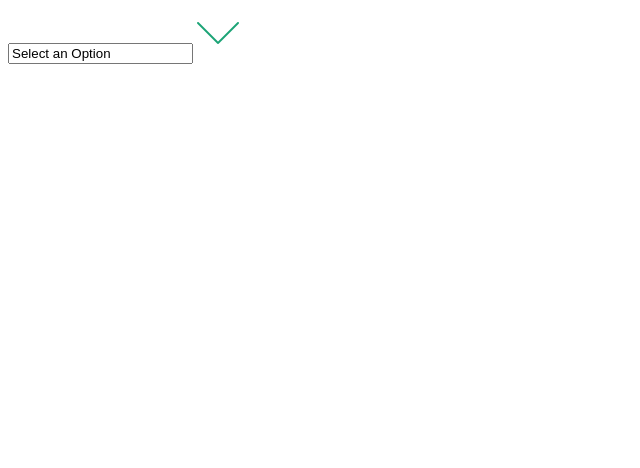
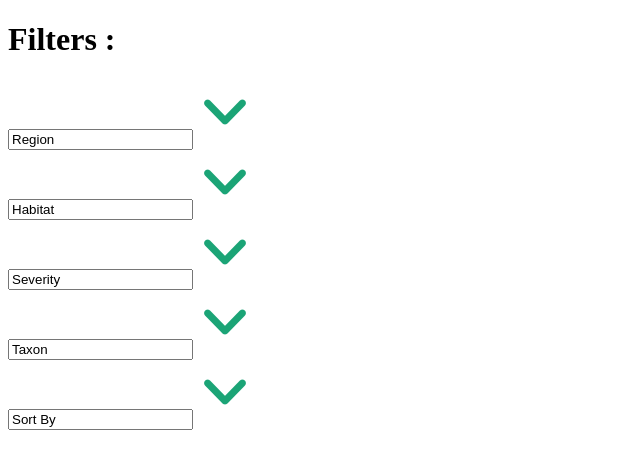
Before and after one commit to mateen470/-Biodiversity-Explorer, a React app in the folder biodiversity-explorer/: page / in a window 1280 px wide. Shown: the top 468 px of the page, without its empty margins (0-640 px from the left). Built offline with nearby package versions, Linux system fonts and the light colour scheme; the HTML template or start-up script is replaced by a standard one.

Commit message:
add/searchbar

```diff
--- a/biodiversity-explorer/src/App.tsx
+++ b/biodiversity-explorer/src/App.tsx
@@ -1,22 +1,38 @@
 import { useState } from 'react'
-import DropDown from './components/dropdown/Dropdown'
-
-const DUMMY_OPTIONS = [
-  { name: 'Option One', value: 'one' },
-  { name: 'Option Two', value: 'two' },
-  { name: 'Option Three', value: 'three' },
-]
+import Filters, { Filters as FiltersType } from './components/filter/Filters'
+import Sort, { SortKey } from './components/sort/Sort'
 
 function App() {
-  const [selectedValue, setSelectedValue] = useState<string>('')
+  const [filters, setFilters] = useState<FiltersType>({
+    region: '',
+    habitat: '',
+    threatLevel: '',
+    taxonomicGroup: '',
+  })
+
+  const handleFilterChange = (key: keyof FiltersType, value: string) => {
+    setFilters(prev => ({
+      ...prev,
+      [key]: value,
+    }))
+  }
+
+  const [sortKey, setSortKey] = useState<SortKey | null>(null)
+
+  const handleSortChange = (key: SortKey) => {
+    setSortKey(key)
+  }
 
   return (
-    <div className="min-h-screen flex items-center justify-center bg-[var(--color-black)]">
-      <DropDown
-        name="Select an Option"
-        options={DUMMY_OPTIONS}
-        selected={selectedValue}
-        onChange={(value) => setSelectedValue(value)}
+    <div className="max-w-[1280px] bg-[var(--color-black)] mx-auto p-8 space-y-6">
+      <Filters
+        filters={filters}
+        onFilterChange={handleFilterChange}
+      />
+
+      <Sort
+        sortKey={sortKey}
+        onSortChange={handleSortChange}
       />
     </div>
   )
--- a/biodiversity-explorer/src/components/dropdown/Dropdown.tsx
+++ b/biodiversity-explorer/src/components/dropdown/Dropdown.tsx
@@ -5,7 +5,7 @@ type Option = { name: string; value: string };
 type DropDownProps = {
     name: string;
     options: Option[];
-    selected: string;
+    selected: string | null;
     onChange: (value: string) => void;
 };
 
@@ -35,7 +35,7 @@ const DropDown = ({
     return (
         <div
             ref={containerRef}
-            className="relative w-50"
+            className="relative w-auto"
             role="combobox"
             aria-haspopup="listbox"
             aria-expanded={toggle}
@@ -54,7 +54,7 @@ const DropDown = ({
                     readOnly
                     value={selected || name}
                     onClick={() => setToggle(!toggle)}
-                    className="w-full border-none outline-none text-[var(--color-green)] font-semibold cursor-pointer px-4 py-2"
+                    className="w-full border-none outline-none text-[var(--color-green)] font-semibold cursor-pointer px-3 py-1.5"
                 />
                 <img
                     src={toggleIcon}
@@ -72,7 +72,7 @@ const DropDown = ({
                 <div
                     id="dropdown-list"
                     role="listbox"
-                    className=" absolute top-12 left-[2.5%] w-[95%] rounded-md p-1 bg-[var(--color-light-green)] shadow-md z-10  animate-shoot-down"
+                    className=" absolute top-11 left-[2.5%] w-[95%] rounded-md p-1 bg-[var(--color-light-green)] shadow-md z-10  animate-shoot-down"
                 >
                     {options.map((item) => {
                         const isActive = item.value === selected;
@@ -86,7 +86,7 @@ const DropDown = ({
                                     setToggle(false);
                                 }}
                                 className={`
-                  block w-full text-left px-4 py-2 font-semibold transition-colors rounded-sm cursor-pointer
+                  block w-full text-left p-2 font-semibold transition-colors rounded-sm cursor-pointer
                   ${isActive
                                         ? "bg-[var(--color-light-green)] text-white"
                                         : "text-[var(--color-green)] hover:bg-[var(--color-green)] hover:text-white"}
--- a/biodiversity-explorer/src/components/filter/Filters.tsx
+++ b/biodiversity-explorer/src/components/filter/Filters.tsx
@@ -1,19 +1,30 @@
-import DropDown from "../dropdown/Dropdown"
-import { filters } from "../../options.json"
+import React from 'react'
+import DropDown from '../dropdown/Dropdown'
+import optionsData from '../../options.json'
 
-interface Props {
+type FilterKey = typeof optionsData.filters[number]['name']
 
+export type Filters = Record<FilterKey, string>
+
+type FiltersProps = {
+    filters: Filters
+    onFilterChange: (key: FilterKey, value: string) => void
 }
 
-const Filters = (props: Props) => {
+const Filters: React.FC<FiltersProps> = ({ filters, onFilterChange }) => {
     return (
-        <div>
-            {filters.map((filter) => {
-                return (
+        <div className="flex flex-wrap gap-4 justify-center items-center">
+            <h1 className='font-bold text-2xl'>Filters :</h1>
+            {optionsData.filters.map(({ name, options }) => (
+                <div key={name}>
                     <DropDown
-                    name={filter.name} />
-                )
-            })}
+                        name={name}
+                        options={options.map(o => ({ name: o, value: o }))}
+                        selected={filters[name]}
+                        onChange={value => onFilterChange(name as FilterKey, value)}
+                    />
+                </div>
+            ))}
         </div>
     )
 }
--- /dev/null
+++ b/biodiversity-explorer/src/components/sort/Sort.tsx
@@ -0,0 +1,24 @@
+import React from 'react'
+import DropDown from '../dropdown/Dropdown'
+import optionsData from '../../options.json'
+
+export type SortKey = typeof optionsData.sortingOptions[number]['value']
+
+type SortProps = {
+    sortKey: SortKey | null;
+    onSortChange: (key: SortKey) => void
+}
+
+const Sort: React.FC<SortProps> = ({ sortKey, onSortChange }) => (
+    <DropDown
+        name="Sort By"
+        options={optionsData.sortingOptions.map(opt => ({
+            name: opt.label,
+            value: opt.value,
+        }))}
+        selected={sortKey}
+        onChange={onSortChange}
+    />
+)
+
+export default Sort
--- a/biodiversity-explorer/src/options.json
+++ b/biodiversity-explorer/src/options.json
@@ -1,7 +1,7 @@
 {
   "filters": [
     {
-      "name": "region",
+      "name": "Region",
       "options": [
         "Africa",
         "Asia",
@@ -12,7 +12,7 @@
       ]
     },
     {
-      "name": "habitat",
+      "name": "Habitat",
       "options": [
         "Forest",
         "Grassland",
@@ -23,11 +23,11 @@
       ]
     },
     {
-      "name": "threatLevel",
+      "name": "Severity",
       "options": ["Vulnerable", "Endangered", "Critically Endangered"]
     },
     {
-      "name": "taxonomicGroup",
+      "name": "Taxon",
       "options": [
         "Mammals",
         "Birds",
@@ -39,9 +39,9 @@
     }
   ],
   "sortingOptions": [
-    { "label": "Name (A–Z)", "value": "name" },
-    { "label": "Threat Severity", "value": "status" },
-    { "label": "Newest Listed", "value": "newestListed" },
-    { "label": "Oldest Listed", "value": "oldestListed" }
+    { "label": "Name (A–Z)", "value": "Name (A–Z)" },
+    { "label": "Threat Severity", "value": "Threat Severity" },
+    { "label": "Newest Listed", "value": "Newest Listed" },
+    { "label": "Oldest Listed", "value": "Oldest Listed" }
   ]
 }
```
Also changed, not shown: biodiversity-explorer/src/components/searchbar/Searchbar.tsx (added, +46 -0 lines), biodiversity-explorer/src/hooks/useDebounce.ts (added, +17 -0 lines), biodiversity-explorer/src/assets/dropdown-arrow.png.
